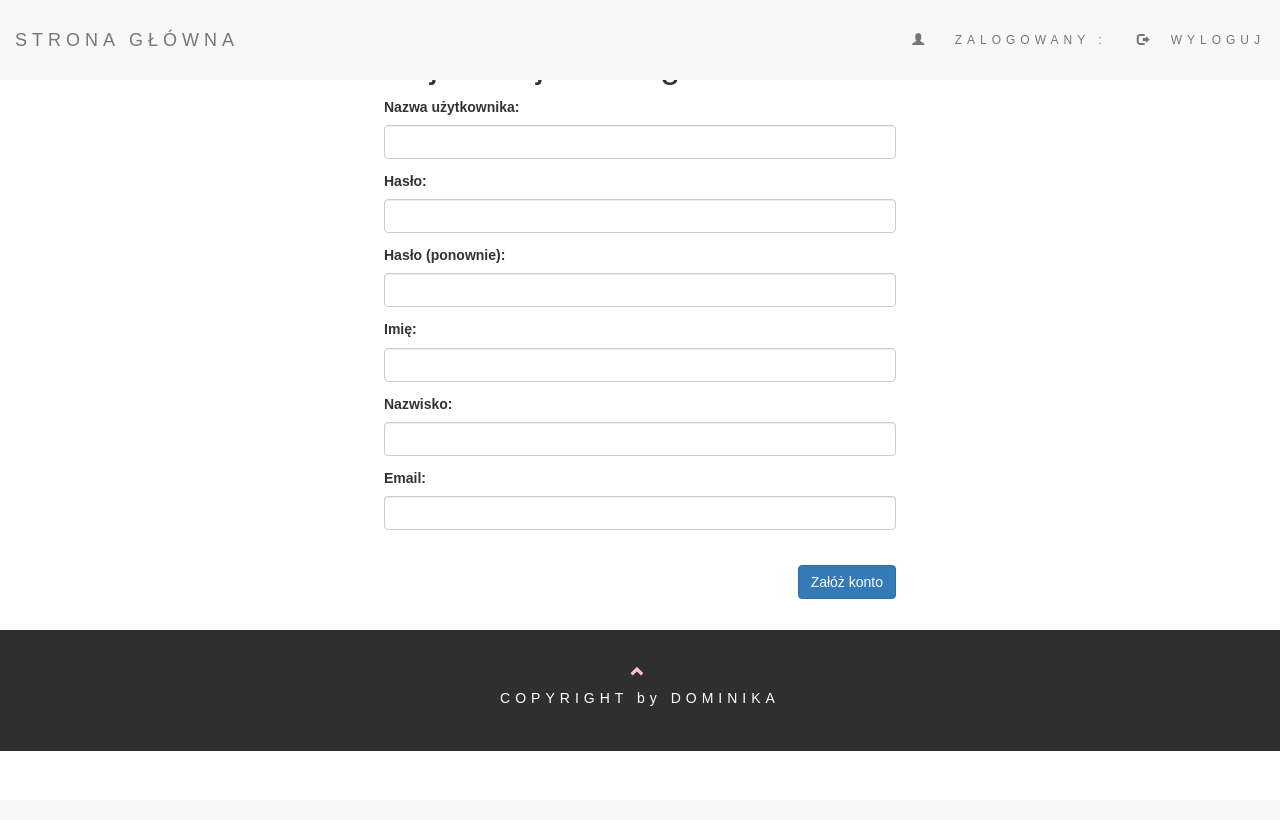
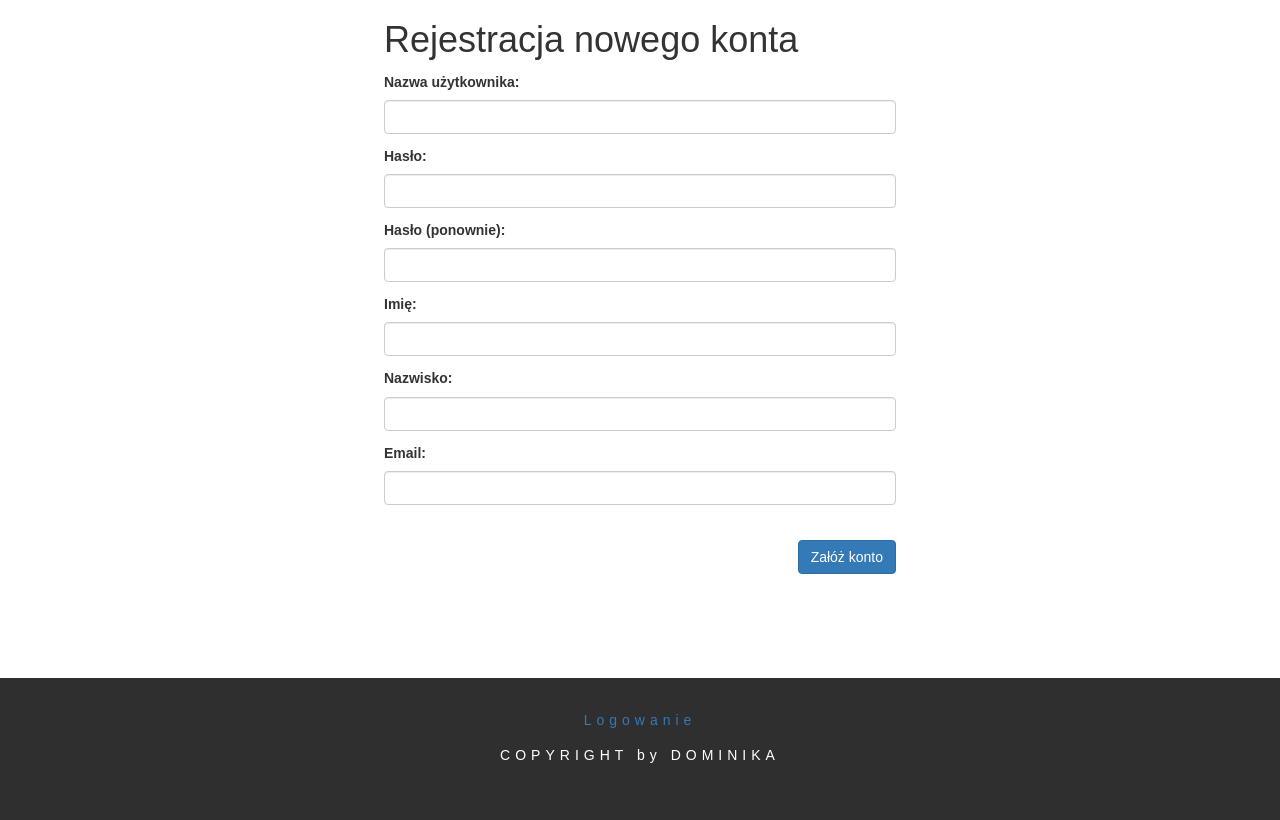
Before and after one commit to dominikazdybek/photo_album, a Django app: page /register in a window 1280 px wide. Before the commit the page ends 751 px from the top, so only its background shows below. Run offline with Django 3.2, Linux system fonts and the light colour scheme; some libraries are stand-ins or nearby versions.

Commit message:
Changing login and register templates

```diff
--- a/app_photoalbum/static/main.css
+++ b/app_photoalbum/static/main.css
@@ -1,3 +1,7 @@
+* {
+    margin: 0;
+}
+
 .parent {
     width: 600px; /* I took the width from your post and placed it in css */
 }
@@ -8,9 +12,10 @@
     float: none;
 }
 
-body {
+body, html {
     font-family: Montserrat, sans-serif;
     line-height: 1.8;
+    height: 100%;
     /*color: #f5f6f7;*/
 }
 
@@ -86,3 +91,14 @@ hr {
     border: 1px solid pink;
     border-radius: 5px;
 }
+
+footer, .push {
+    height: 142px; /*klasa .push musi mieć tę samą wysokość co klasa .footer */
+    }
+
+.wrapper {
+    min-height: 100%;
+    height: auto !important;
+    height: 100%;
+    margin: 0 auto -142px;
+}
--- a/app_photoalbum/templates/register.html
+++ b/app_photoalbum/templates/register.html
@@ -1,11 +1,19 @@
-{% extends "base.html" %}
-
-{% block title %}
-    Rejestracja
-{% endblock %}
-
-{% block content %}
-    <div class="my_form">
+<!doctype html>
+<html>
+<head>
+    {% load static %}
+    <meta charset="utf-8">
+    <title>
+        Strona logowania
+    </title>
+    <meta name="viewport" content="width=device-width, initial-scale=1">
+    <link rel="stylesheet" href="https://maxcdn.bootstrapcdn.com/bootstrap/3.3.7/css/bootstrap.min.css">
+    <script src="https://ajax.googleapis.com/ajax/libs/jquery/1.12.4/jquery.min.js"></script>
+    <script src="https://maxcdn.bootstrapcdn.com/bootstrap/3.3.7/js/bootstrap.min.js"></script>
+    <link rel='stylesheet' type='text/css' href='{% static "main.css" %}'>
+</head>
+<body>
+<div class="my_form wrapper">
     <h1>Rejestracja nowego konta</h1>
 
     <form method="POST">
@@ -17,14 +25,15 @@
         </div>
     </form>
     <br>
-        <br>
+    <div class="push"></div>
 </div>
-{% endblock %}
-{% block footer %}
-    <br>
-    <footer class="container-fluid text-center">
+<footer class="container-fluid bg-2 text-center">
     <p>
         <a href="user_login/">Logowanie</a>
     </p>
+    <p>COPYRIGHT by DOMINIKA</p>
 </footer>
-{% endblock %}
+</body>
+<script src="{% static 'js/libs/jquery-3.2.1.min.js' %}"></script>
+<script src="{% static 'js/ajax_function.js' %}"></script>
+</html>
```
Also changed, not shown: app_photoalbum/templates/user_login.html (+22 -11 lines). Lines whose indentation alone changed are shown as unchanged.
